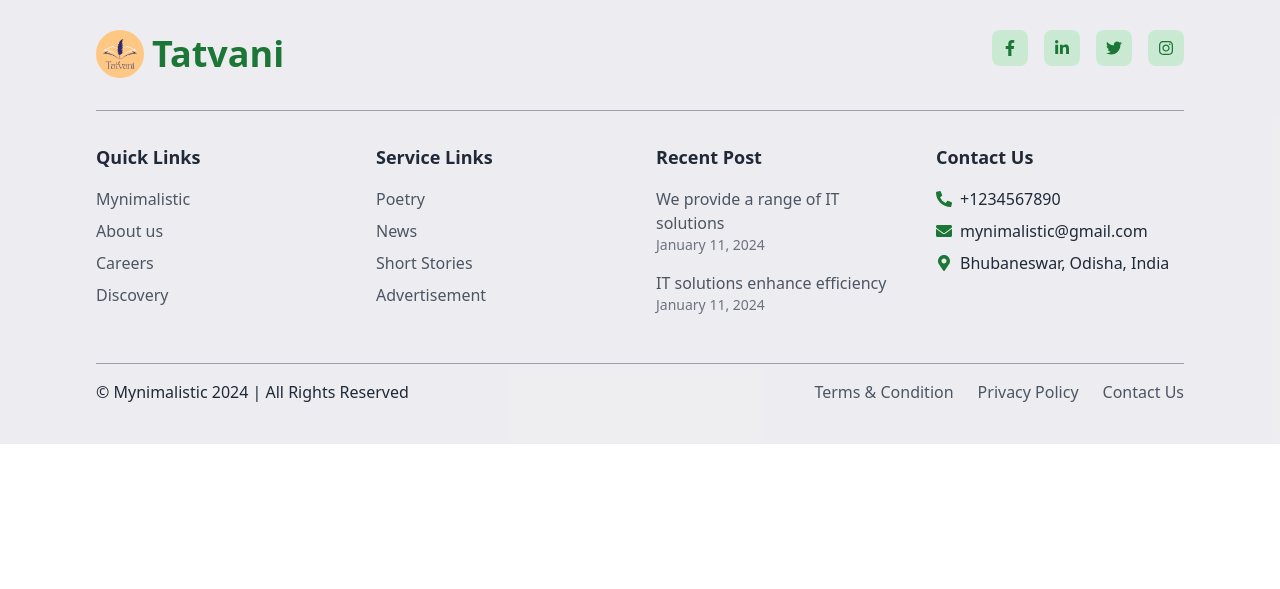
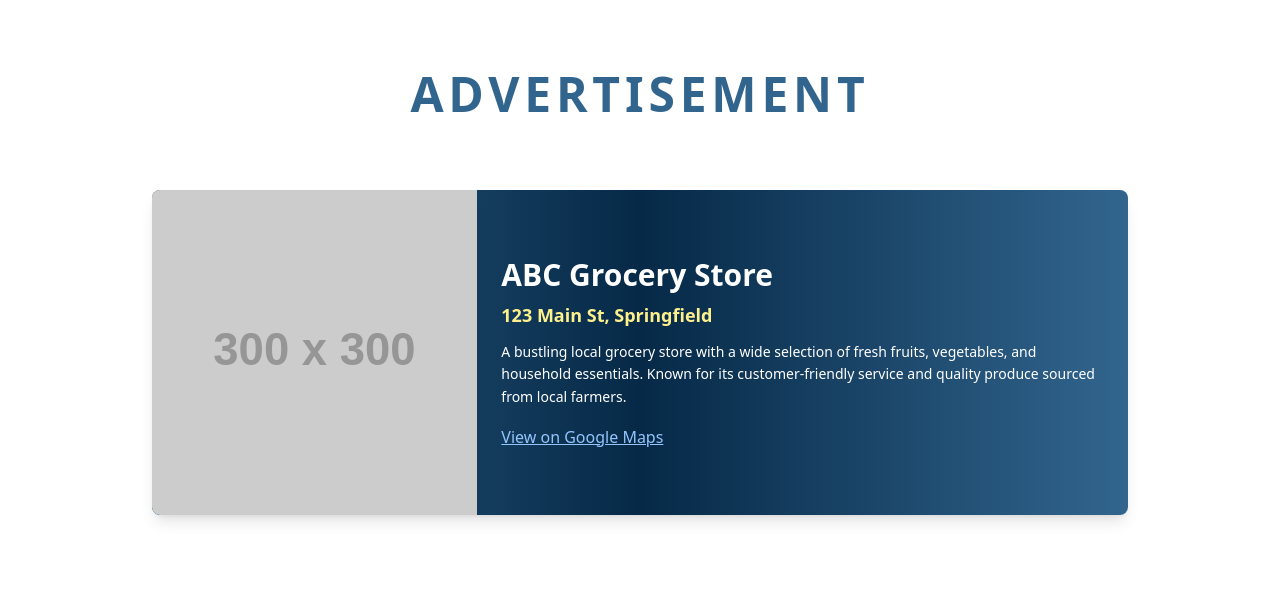
Before and after one commit to Soumyadipmaity1/tatvani-web, a React (Vite) app: page /poetry in a window 1280 px wide. Shown: the part 1156-1745 px from the top of the page. Before the commit the page ends 1600 px from the top, so only its background shows below. Built offline with nearby package versions, Linux system fonts and the light colour scheme.

Commit message:
Refactor poetry.jsx to add advertisement section

```diff
--- a/src/pages/poetry.jsx
+++ b/src/pages/poetry.jsx
@@ -1,12 +1,14 @@
+import AdvertisementSection from "../components/HomePage/AdvertisementSection";
 import ExclusivePoetry from "../components/PoetryPage/ExclusivePoetry";
 import PoetrySlider from "../components/PoetryPage/PoetrySlider";
 
-export default function poetry() {
+export default function Poetry() {
   return (
     <div>
 
       <PoetrySlider/>
       <ExclusivePoetry/>
+      <AdvertisementSection/>
     </div>
   )
 }
```
